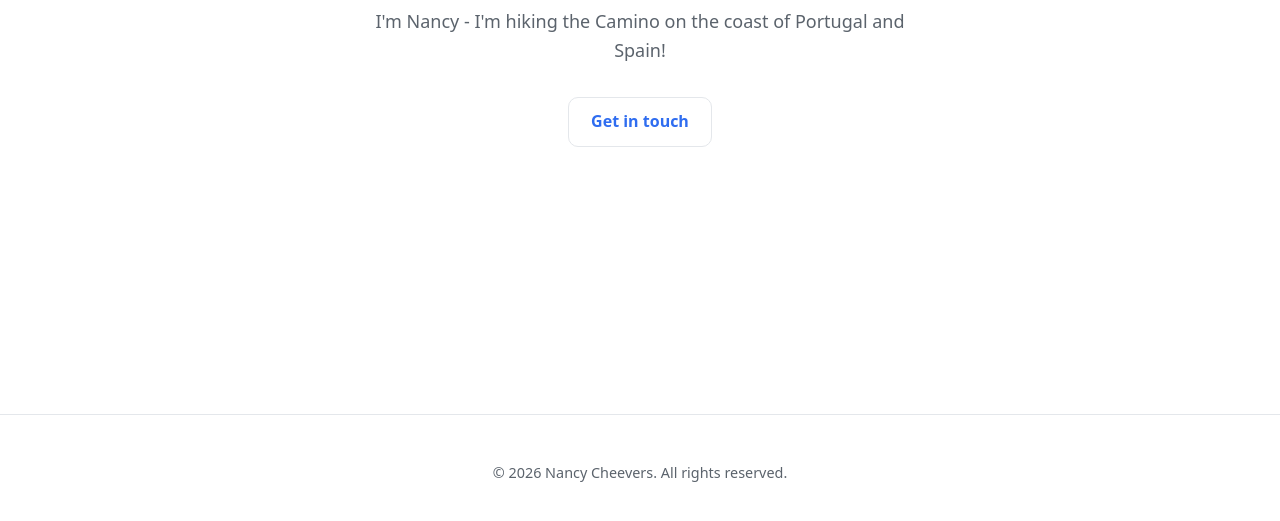
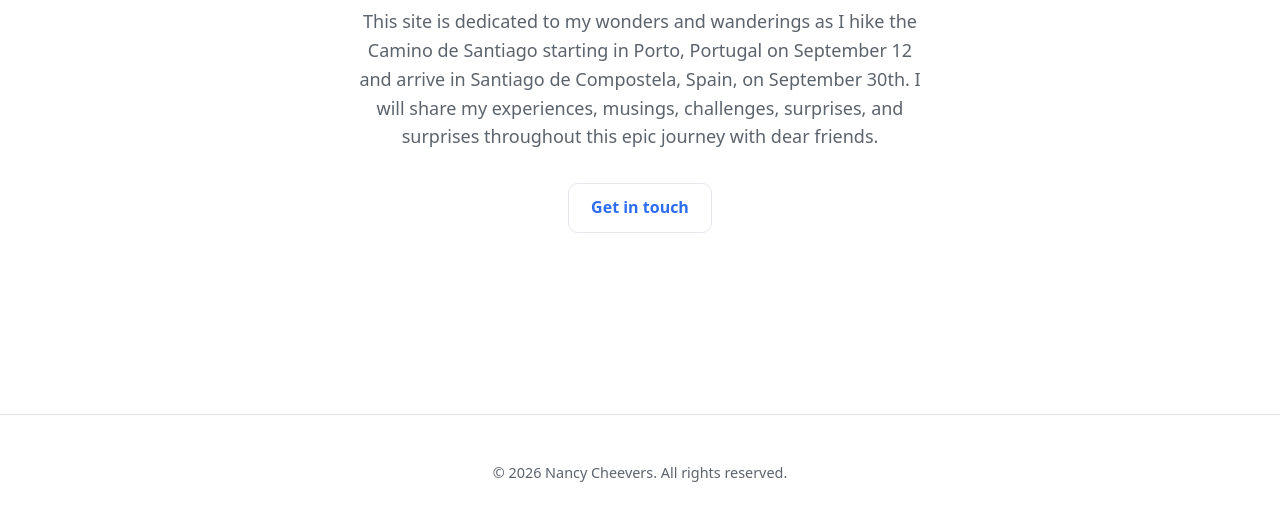
Before and after one commit to icefisher225/nancy-website, a website with bundled scripts: page public/index.html in a window 1280 px wide. Shown: the part 191-712 px from the top of the page. Built offline with nearby package versions, Linux system fonts and the light colour scheme.

Commit message:
changed headline paragraph

```diff
--- a/public/index.html
+++ b/public/index.html
@@ -45,7 +45,7 @@
       <section class="hero container">
         <h1>Nancy Cheevers</h1>
         <p>
-          I'm Nancy - I'm hiking the Camino on the coast of Portugal and Spain!
+          This site is dedicated to my wonders and wanderings as I hike the Camino de Santiago starting in Porto, Portugal on September 12 and arrive in Santiago de Compostela, Spain, on September 30th. I will share my experiences, musings, challenges, surprises, and surprises throughout this epic journey with dear friends.
         </p>
         <div class="button-row">
           <a class="button secondary" href="/contact/">Get in touch</a>
```
